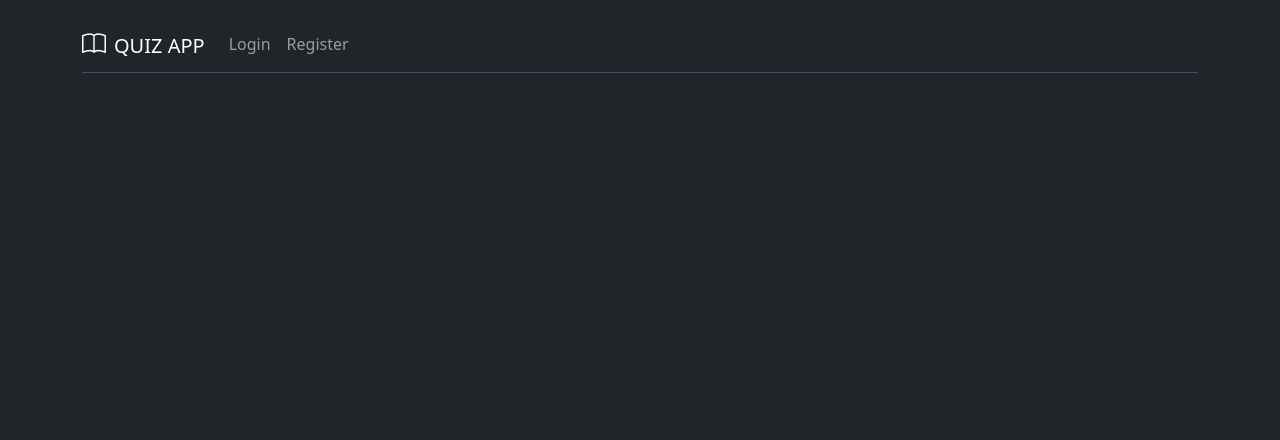
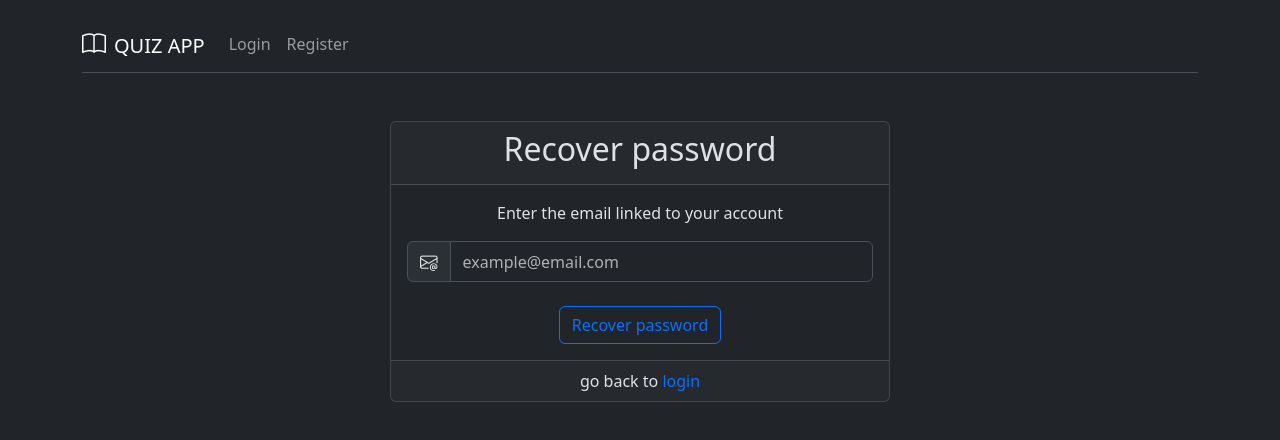
Before and after one commit to pleasejelpme/quiz-react-frontend, a React (Vite) app: page /password-recover in a window 1280 px wide. Shown: the top 440 px of the page. Built offline with nearby package versions, Linux system fonts and the light colour scheme.

Commit message:
authentication forms refactored. Added password recovery with email

```diff
--- a/src/App.jsx
+++ b/src/App.jsx
@@ -5,6 +5,8 @@ import { AnimatePresence } from 'framer-motion'
 
 import { LoginPage } from './pages/LoginPage'
 import { RegisterPage } from './pages/RegisterPage'
+import { RecoverPasswordPage } from './pages/RecoverPasswordPage'
+import { NewPasswordWithCodePage } from './pages/NewPasswordWithCodePage'
 import { QuizFormPage } from './pages/QuizFormPage'
 import { QuizDetailPage } from './pages/QuizDetailPage'
 import { HomePage } from './pages/HomePage'
@@ -28,7 +30,6 @@ function App () {
     const interval = setInterval(async () => {
       if (refreshToken) {
         const newTokens = await refreshAuthTokens(refreshToken)
-        console.log('token updated: ', newTokens.access)
         setAccessToken(newTokens.access)
         setRefreshToken(newTokens.refresh)
       }
@@ -68,6 +69,8 @@ function App () {
           <Route element={<LoginRegisterRoutes />}>
             <Route path='/login' element={<LoginPage />} />
             <Route path='/register' element={<RegisterPage />} />
+            <Route path='/password-recover' element={<RecoverPasswordPage />} />
+            <Route path='/new-password' element={<NewPasswordWithCodePage />} />
           </Route>
 
           {/* PROTECTED ROUTES */}
--- /dev/null
+++ b/src/components/AuthenticationForm.jsx
@@ -0,0 +1,27 @@
+import { Link } from 'react-router-dom'
+import { motion } from 'framer-motion'
+
+export const AuthenticationForm = ({ children, cardTitle, footerText, linkTo }) => {
+  return (
+    <motion.div
+      className='container d-flex justify-content-center'
+      initial={{ opacity: 0 }}
+      animate={{ opacity: 1 }}
+      transition={{ duration: 1, ease: 'easeOut' }}
+    >
+      <div className='card' data-bs-theme='dark' style={{ width: '500px' }}>
+        <div className='card-header'>
+          <h2 className='card-title'>{cardTitle}</h2>
+        </div>
+
+        <div className='card-body'>
+          {children}
+        </div>
+
+        <div className='card-footer'>
+          <span>{footerText} <Link to={`/${linkTo}`} className='text-primary'>{linkTo}</Link></span>
+        </div>
+      </div>
+    </motion.div>
+  )
+}
--- a/src/pages/AccountPage.jsx
+++ b/src/pages/AccountPage.jsx
@@ -5,13 +5,9 @@ import { ChangePasswordForm } from '../components/ChangePasswordForm'
 import { SetEmailForm } from '../components/SetEmailForm'
 import { AccountSettingsFooter } from '../components/AccountSettingsFooter'
 import { useAccountStore } from '../store/account'
-import { useEffect } from 'react'
 
 export const AccountPage = () => {
   const accountOption = useAccountStore(state => state.option)
-  useEffect(() => {
-    console.log(accountOption)
-  }, [])
 
   return (
     <motion.div
--- a/src/pages/LoginPage.jsx
+++ b/src/pages/LoginPage.jsx
@@ -1,12 +1,12 @@
 /* eslint-disable no-undef */
 import { useState } from 'react'
+import { toast } from 'react-hot-toast'
+import jwtDecode from 'jwt-decode'
 import { Link } from 'react-router-dom'
-import { toast } from 'react-hot-toast'
-import { motion } from 'framer-motion'
-import jwtDecode from 'jwt-decode'
 
 import { useAuthStore } from '../store/auth'
 import { loginUser } from '../api/authRequests'
+import { AuthenticationForm } from '../components/AuthenticationForm'
 
 export const LoginPage = () => {
   const setLoggedUser = useAuthStore(state => state.setLoggedUser)
@@ -40,21 +40,12 @@ export const LoginPage = () => {
 
     login()
   }
+
   return (
-    <motion.div
-      className='container d-flex justify-content-center'
-      initial={{ opacity: 0 }}
-      animate={{ opacity: 1 }}
-      transition={{ duration: 1, ease: 'easeOut' }}
-    >
-      <div className='card' data-bs-theme='dark' style={{ width: '500px' }}>
-        <div className='card-header'>
-          <h2 className='card-title'>Login</h2>
-        </div>
-
-        <div className='card-body'>
+    <AuthenticationForm cardTitle='Login' footerText='Dont have an account?' linkTo='register'>
       <form onSubmit={handleLogin}>
 
+        <div>
           <div className='input-group mb-3'>
             <span className='input-group-text'>
               <i className='bi-person-circle' style={{ fontSize: '1.1rem' }} />
@@ -71,7 +62,7 @@ export const LoginPage = () => {
             />
           </div>
 
-            <div className='input-group mb-3'>
+          <div className='input-group mb-1'>
             <span className='input-group-text'>
               <i className='bi-key' style={{ fontSize: '1.1rem' }} />
             </span>
@@ -86,16 +77,10 @@ export const LoginPage = () => {
               required
             />
           </div>
-
-            <button className='btn btn-outline-primary'>Login</button>
+          <small><Link to='/password-recover' className='text-secondary-emphasis text-decoration-underline'>forgot your password?</Link></small>
+        </div>
+        <button className='btn btn-outline-primary mt-2'>Login</button>
       </form>
-        </div>
-
-        <div className='card-footer'>
-          <span>Dont have an account? <Link to='/register' className='text-primary'>register</Link></span>
-        </div>
-      </div>
-    </motion.div>
-
+    </AuthenticationForm>
   )
 }
--- /dev/null
+++ b/src/pages/NewPasswordWithCodePage.jsx
@@ -0,0 +1,11 @@
+import { AuthenticationForm } from '../components/AuthenticationForm'
+
+export const NewPasswordWithCodePage = () => {
+  return (
+    <AuthenticationForm cardTitle='Recover password' footerText='go back to' linkTo='login'>
+      <form>
+        <h2>new pss page</h2>
+      </form>
+    </AuthenticationForm>
+  )
+}
--- a/src/pages/QuizDetailPage.jsx
+++ b/src/pages/QuizDetailPage.jsx
@@ -53,10 +53,7 @@ export const QuizDetailPage = () => {
   }, [])
 
   useEffect(() => {
-    console.log('useEffect triggered')
-    console.log(deleteQuizModal)
     if (deleteQuizModal) {
-      console.log(deleteQuizModal)
       deleteQuiz(quiz.id, userToken)
       toast.success('quest deleted successfully!', { icon: '✅' })
       navigate('/')
--- /dev/null
+++ b/src/pages/RecoverPasswordPage.jsx
@@ -0,0 +1,132 @@
+import { AuthenticationForm } from '../components/AuthenticationForm'
+import { recoverPasswordToken, resetPasswordWithToken } from '../api/authRequests'
+import { useRef, useState } from 'react'
+import { toast } from 'react-hot-toast'
+import { useNavigate } from 'react-router-dom'
+
+export const RecoverPasswordPage = () => {
+  const [emailSent, setEmailSent] = useState(false)
+  const [confirmedEmail, setConfirmedEmail] = useState('')
+  const email = useRef('')
+  const password = useRef('')
+  const password2 = useRef('')
+  const token = useRef('')
+  const navigate = useNavigate()
+
+  const handleNewPasswordSubmit = (e) => {
+    e.preventDefault()
+
+    if (password.current.value !== password2.current.value) {
+      toast.error('Password are not the same')
+      return
+    }
+
+    async function newPasswordWithToken () {
+      const resetingPassword = toast.loading('Sending...')
+      const response = await resetPasswordWithToken(password.current.value, token.current.value)
+      if (response.status === 'OK') {
+        toast.success('Password updated!', { id: resetingPassword, icon: '✅' })
+        navigate('/login')
+      } else {
+        response.detail && toast.error('Invalid token', { id: resetingPassword })
+        response.password && response.password.map(error => toast.error(error, { id: resetingPassword }))
+      }
+    }
+    newPasswordWithToken()
+  }
+
+  const handleEmailSubmit = (e) => {
+    e.preventDefault()
+
+    async function requestToken () {
+      const sendingEmail = toast.loading('Sending...')
+      const response = await recoverPasswordToken(email.current.value)
+      if (response.status === 'OK') {
+        toast.success('email sent!', { id: sendingEmail, icon: '✅' })
+        setConfirmedEmail(email.current.value)
+        setEmailSent(true)
+      } else {
+        toast.error(response.email, { id: sendingEmail })
+      }
+    }
+    requestToken()
+  }
+
+  return (
+    <AuthenticationForm cardTitle='Recover password' footerText='go back to' linkTo='login'>
+      {emailSent === true &&
+        <>
+          <form onSubmit={handleNewPasswordSubmit}>
+            Set a new password with the code you received by email
+            <div className='input-group mb-3 mt-3'>
+              <span className='input-group-text'>
+                <i className='bi-key' style={{ fontSize: '1.1rem' }} />
+              </span>
+              <div className='form-floating'>
+                <input
+                  className='form-control'
+                  placeholder='Password'
+                  type='password'
+                  id='password'
+                  ref={password}
+                  required
+                />
+                <label htmlFor='password'>New password</label>
+              </div>
+            </div>
+            <div className='input-group mb-4'>
+              <span className='input-group-text'>
+                <i className='bi-key' style={{ fontSize: '1.1rem' }} />
+              </span>
+              <div className='form-floating'>
+                <input
+                  className='form-control'
+                  placeholder='confirm your new password'
+                  type='password'
+                  id='password2'
+                  ref={password2}
+                  required
+                />
+                <label htmlFor='password2'>Confirm your new password</label>
+              </div>
+            </div>
+            <p>Enter the code sent to <span className='text-decoration-underline'>{confirmedEmail}</span></p>
+            <div className='row d-flex justify-content-center mt-2 mb-2'>
+              <div className='col-sm-5'>
+                <div className='input-group'>
+                  <input
+                    className='form-control'
+                    ref={token}
+                    style={{ textAlign: 'center' }}
+                  />
+                </div>
+              </div>
+            </div>
+
+            <button className='btn btn-outline-primary mt-2'>Submit</button>
+          </form>
+        </>}
+
+      {emailSent === false &&
+        <form onSubmit={handleEmailSubmit}>
+          <div>
+            Enter the email linked to your account
+            <div className='input-group mb-3 mt-3'>
+              <span className='input-group-text'>
+                <i className='bi-envelope-at' style={{ fontSize: '1.1rem' }} />
+              </span>
+              <input
+                className='form-control'
+                placeholder='example@email.com'
+                type='email'
+                name='Email'
+                ref={email}
+                required
+              />
+            </div>
+          </div>
+          <button className='btn btn-outline-primary mt-2'>Recover password</button>
+        </form>}
+    </AuthenticationForm>
+  )
+}
--- a/src/pages/RegisterPage.jsx
+++ b/src/pages/RegisterPage.jsx
@@ -1,10 +1,9 @@
 import { useState } from 'react'
-import { Link } from 'react-router-dom'
 import { toast } from 'react-hot-toast'
-import { motion } from 'framer-motion'
 
 import { registerUser } from '../api/authRequests'
 import { useAuthStore } from '../store/auth'
+import { AuthenticationForm } from '../components/AuthenticationForm'
 
 export const RegisterPage = () => {
   const [username, setUsername] = useState('')
@@ -27,7 +26,6 @@ export const RegisterPage = () => {
         setRefreshToken(response.tokens.refresh)
         toast.success(`Welcome ${response.username}!`, { icon: '👋' })
       } else {
-        console.log(response)
         response.username && toast.error(response.username)
         response.password && response.password.map(error => toast.error(error))
       }
@@ -37,17 +35,7 @@ export const RegisterPage = () => {
   }
 
   return (
-    <motion.div
-      className='container d-flex justify-content-center'
-      initial={{ opacity: 0 }}
-      animate={{ opacity: 1 }}
-      transition={{ duration: 1, ease: 'easeOut' }}
-    >
-      <div className='card' data-bs-theme='dark' style={{ width: '500px' }}>
-        <div className='card-header'>
-          <h2 className='card-title'>Register</h2>
-        </div>
-        <div className='card-body'>
+    <AuthenticationForm cardTitle='Register' footerText='Already have an account?' linkTo='login'>
       <form onSubmit={handleRegister}>
         <div className='input-group mb-3'>
           <span className='input-group-text'>
@@ -99,13 +87,6 @@ export const RegisterPage = () => {
 
         <button className='btn btn-outline-primary'>Register</button>
       </form>
-        </div>
-
-        <div className='card-footer'>
-          <span>Already have an account? <Link to='/login' className='text-primary'>login</Link></span>
-        </div>
-
-      </div>
-    </motion.div>
+    </AuthenticationForm>
   )
 }
```
Also changed, not shown: src/api/authRequests.js (+29 -0 lines), src/components/SetEmailForm.jsx (+1 -6 lines), src/index.css (+8 -0 lines). Lines whose indentation alone changed are shown as unchanged.
